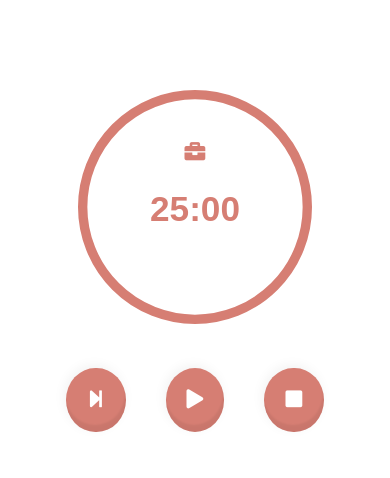
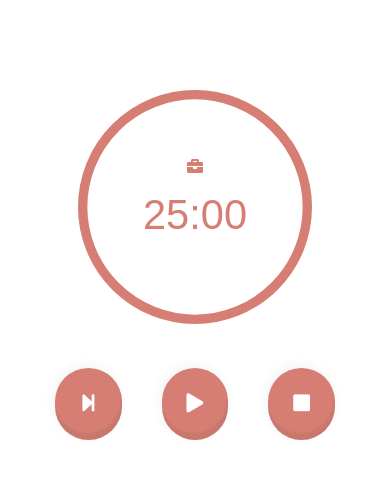
Before and after one commit to MatthieuNadeau96/Pomodoro-Timer, a React (Create React App) app: page / in a window 390 px wide. Shown: the top 478 px of the page. Built offline with nearby package versions, Linux system fonts and the light colour scheme.

Commit message:
more style play

```diff
--- a/src/App.css
+++ b/src/App.css
@@ -29,7 +29,8 @@
 
 .workPlayIcon {
   font-size: 2em;
-  margin: 30px 0 65px 0;
+  margin: 0;
+  margin-bottom: 25px;
   color: #d67e73;
 }
 
@@ -37,12 +38,13 @@
   font-size: 4.5em;
   color: #d67e73;
   margin: 0;
+  font-weight: 300;
 }
 
 
 .actionBtn {
-  padding: 1.1em;
-  border-radius: 100%;
+  padding: 1.3em;
+  border-radius: 100px;
   cursor: pointer;
   border: none;
   box-shadow: -2px -3px 12px rgba(0, 0, 0, 0.05), inset -1px -7px 2px rgba(0, 0, 0, 0.06);
@@ -70,16 +72,16 @@
     position: absolute;
     top: 50%;
     left: 50%;
-    transform: translate(-50%, -110%);
+    transform: translate(-50%, -108%);
   }
 
   .workPlayIcon {
-    margin-bottom: 25px;
-    font-size: 1.3em;
+    margin-bottom: 15px;
+    font-size: 1em;
   }
 
   .counter {
-    font-size: 2.2em;
+    font-size: 2.6em;
   }
 
   .actionBtn {
```
